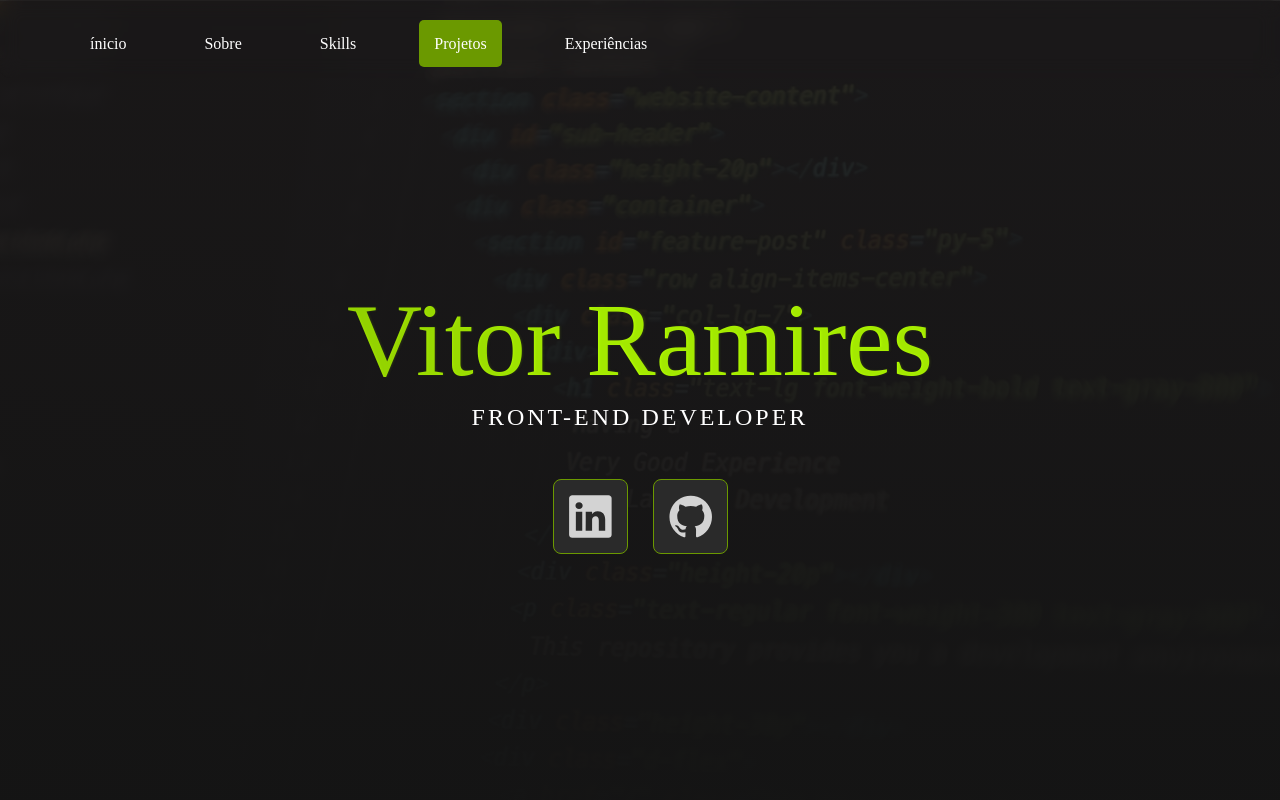
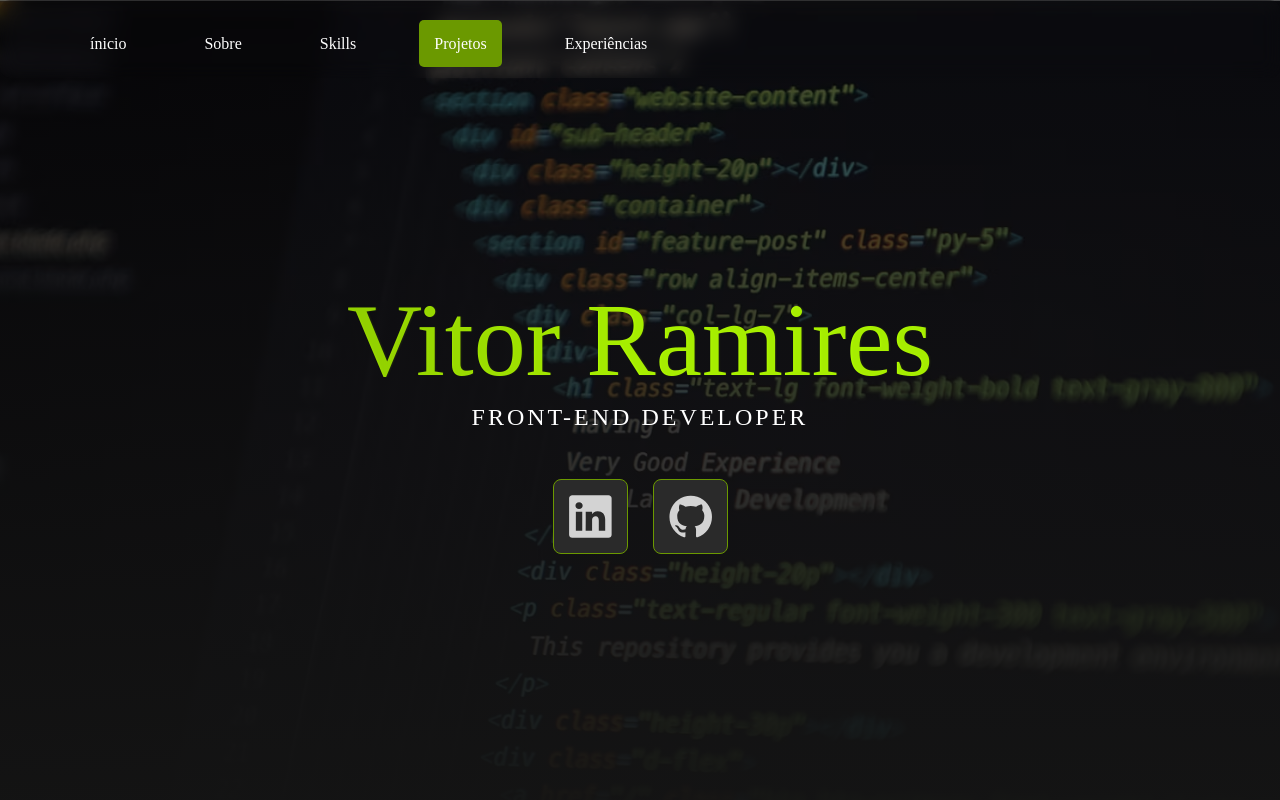
Before and after one commit to VitorRamires/vitor_portifolio, a React (Vite) app: page / in a window 1280 px wide. Shown: the top 800 px of the page. Built offline with nearby package versions, Linux system fonts and the light colour scheme; a web font is replaced by a local one.

Commit message:
add: new project

```diff
--- a/src/data/projects.ts
+++ b/src/data/projects.ts
@@ -1,6 +1,6 @@
 import project1 from "../assets/images/project1.avif";
 import project2 from "../assets/images/project2.avif";
-
+import project3 from "../assets/images/project3.avif";
 
 export const ProjectsData = [
   {
@@ -21,4 +21,13 @@ export const ProjectsData = [
     tags: ["React", "React-hook-form", "Localhost", "React-Router"],
     hyperlink: "https://bookguard.netlify.app/",
   },
+  {
+    name: "Hypecloth",
+    description: `Aplicação desenvolvida com Javascript. O objetivo é simular uma homepage de um ecommerce focados em roupas. A interface atualmente
+    tem algumas interações, mas elá será evoluida para uma aplicação e-commerce completa, que será migrada para React como a principal tecnologia utilizada.
+    `,
+    image: project3,
+    tags: ["React", "Javascript", "CSS3", "HTML5"],
+    hyperlink: "https://hypecloth.netlify.app/",
+  },
 ];
--- a/src/styles/banner.css
+++ b/src/styles/banner.css
@@ -17,7 +17,7 @@
   z-index: 1;
   top: 0;
   left: 0;
-  background: linear-gradient(180deg, #1a1818ee, #141414);
+  background: linear-gradient(180deg, #000000a6, #141414);
 }
 
 .banner-titles {
```
Also changed, not shown: src/assets/images/project3.avif (added).
